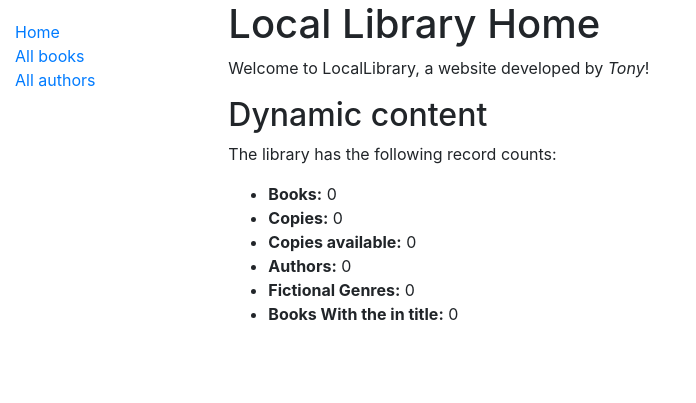
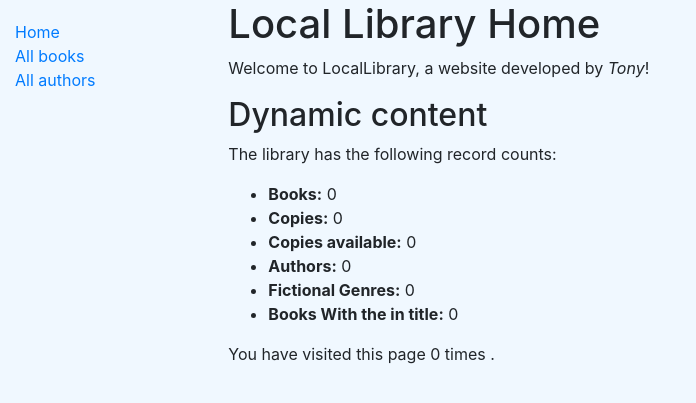
Before and after one commit to Odigietony/LocalLibrary, a Django app: page /catalog/ in a window 1280 px wide. Shown: the top 403 px of the page, without its empty margins (0-696 px from the left). Run offline with Django 3.2, Linux system fonts and the light colour scheme; data that the repository does not hold is empty; some libraries are stand-ins or nearby versions.

Commit message:
Session creation

```diff
--- a/catalog/static/css/styles.css
+++ b/catalog/static/css/styles.css
@@ -3,3 +3,6 @@
     padding: 0;
     list-style: none;
 }
+body{
+    background-color: aliceblue;
+}
--- a/catalog/templates/index.html
+++ b/catalog/templates/index.html
@@ -17,4 +17,6 @@
     <li><strong>Fictional Genres:</strong> {{ num_available_instance }}</li>
     <li><strong>Books With the in title:</strong> {{ num_authors }}</li>
   </ul>
+
+  <p>You have visited this page {{num_visits}} {% if num_visits == 1 %} time {% else %} times {% endif %}.</p>
 {% endblock %}
--- a/catalog/views.py
+++ b/catalog/views.py
@@ -13,6 +13,8 @@ def index(request):
     num_available_instance = BookInstance.objects.filter(status__exact='a').count()
     num_genre = Genre.objects.filter(name__icontains='fiction').count()
     num_books_with_the_in_title = Book.objects.filter(title__icontains='the').count()
+    num_visits = request.session.get('num_visits', 0)
+    request.session['num_visits'] = num_visits + 1
 
     context = {
         'num_books': num_books,
@@ -22,6 +24,7 @@ def index(request):
         'title': 'Home',
         'num_genre': num_genre,
         'num_books_with_the_in_title': num_books_with_the_in_title,
+        'num_visits': num_visits,
     }
     # Render the HTML template index.html with the data in the context variable
     return render(request, 'index.html', context=context)
```
